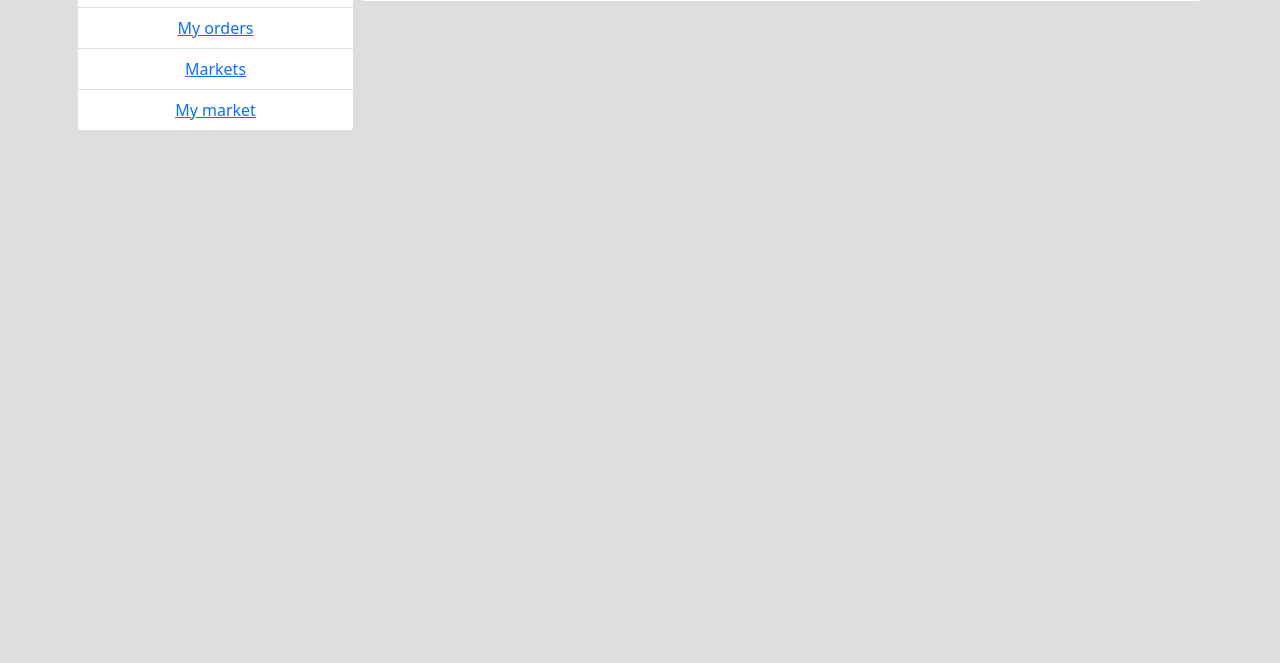
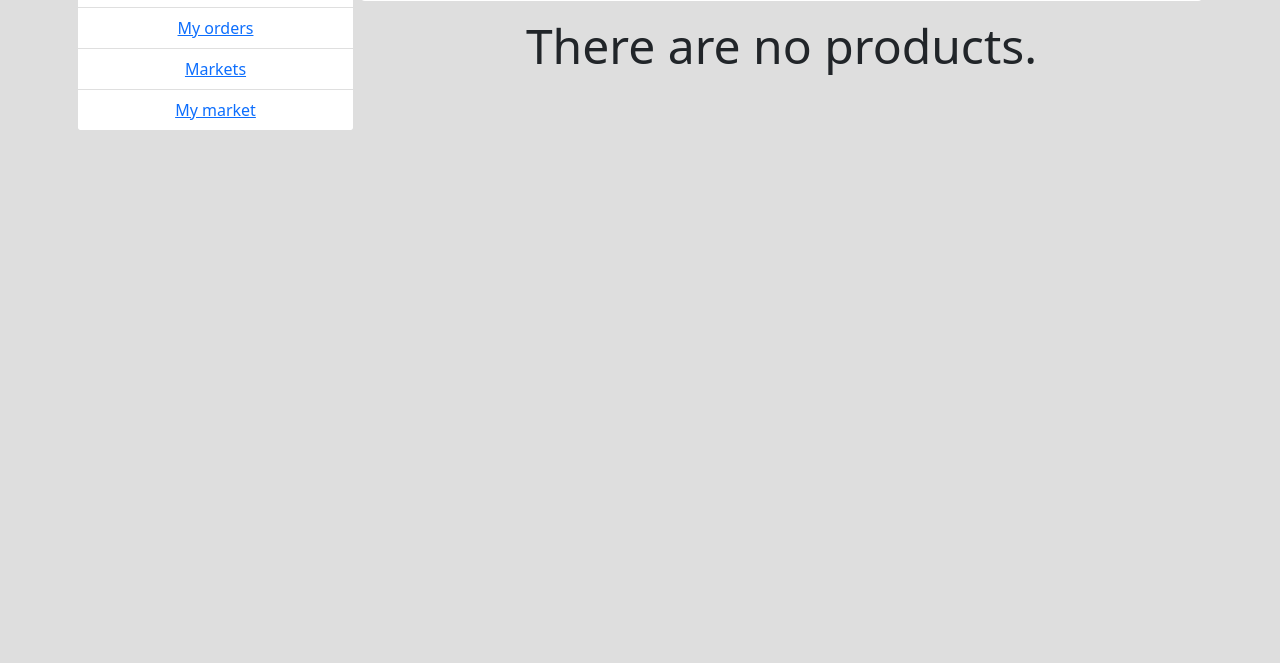
Before and after one commit to Entsllor/django-market, a Django app: template project/market_app/templates/market_app/product.html in a window 1280 px wide. Shown: the part 186-849 px from the top of the page. Run offline with Django 3.2, Linux system fonts and the light colour scheme; the template is opened without the code that fills it, so the values that code supplies are empty; parts of the project's set-up code (start-up, migrations or seed data) failed here and were passed over; some libraries are stand-ins or nearby versions.

Commit message:
feat(ProductPage): display products with the related category

```diff
--- a/project/market_app/templates/market_app/product.html
+++ b/project/market_app/templates/market_app/product.html
@@ -2,6 +2,7 @@
 {% load i18n %}
 {% load currencies %}
 {% load l10n %}
+{% load market_app_blocks %}
 
 {% block main_center_block %}
   <div class="card card-block">
@@ -81,6 +82,8 @@
       {% endif %}
     </div>
   </div>
+  {% products_catalogue products 16  %}
+
 
   <script>
       const MARKUPS = JSON.parse('{{ markup_percents|unlocalize }}'.replace(/&quot;/ig, '"'));
--- a/project/market_app/templatetags/market_app_blocks.py
+++ b/project/market_app/templatetags/market_app_blocks.py
@@ -27,7 +27,7 @@ def get_page_obj(request, queryset, page_size):
 def products_catalogue(context, products=None, limit=None, page_size=None, ordering="discount_percent"):
     request = context['request']
     if products is None:
-        products = get_products(ordering)[:limit]
+        products = get_products(ordering)
     if isinstance(page_size, int) and page_size > 0:
         paginator, page_obj = get_page_obj(request, products, page_size)
         context['products'] = page_obj.object_list
@@ -35,5 +35,5 @@ def products_catalogue(context, products=None, limit=None, page_size=None, order
         context['paginator'] = paginator
         context['is_paginated'] = page_obj.has_other_pages()
     else:
-        context['products'] = products
+        context['products'] = products[:limit]
     return context
--- a/project/market_app/views.py
+++ b/project/market_app/views.py
@@ -121,6 +121,7 @@ class ProductView(generic.FormView):
     def get_context_data(self, **kwargs):
         context = super(ProductView, self).get_context_data(**kwargs)
         context['product'] = self.object
+        context['products'] = get_products().filter(category_id=self.object.category_id)
         context['markup_percents'] = json.dumps(
             {i_type.pk: str(i_type.markup_percent) for i_type in self.product_types}
         )
```
